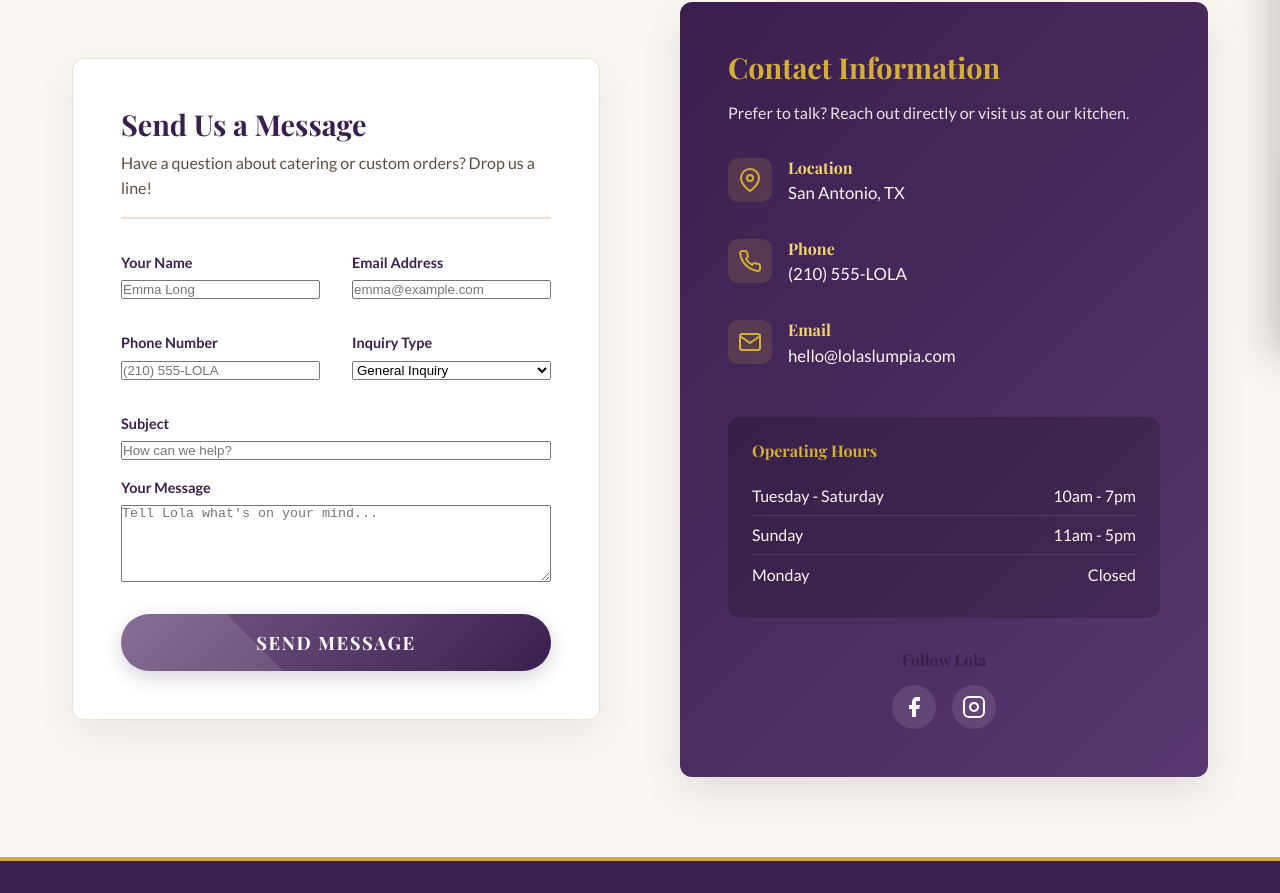
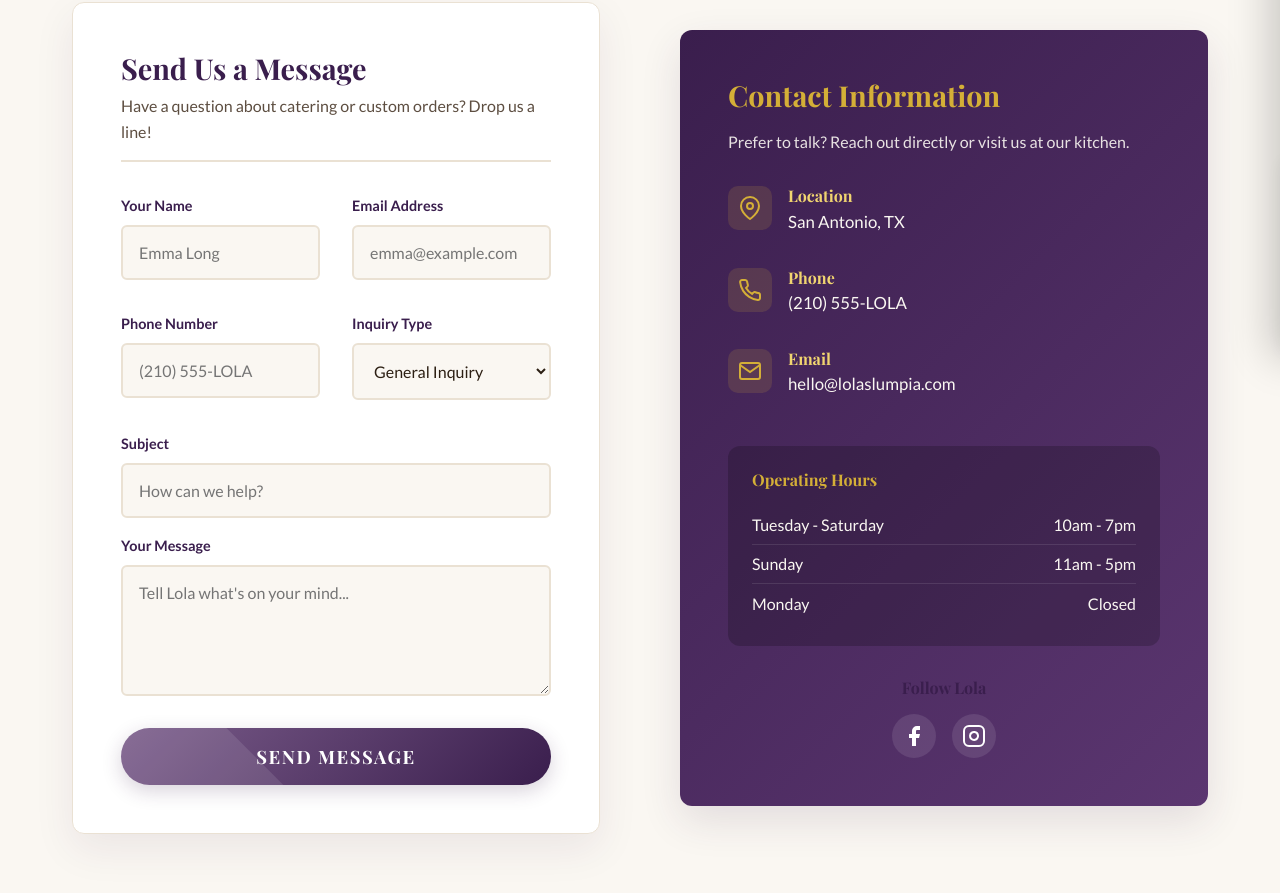
Before and after one commit to EAnthonycarranza/LolasLumpia, a React (Vite) app in the folder client/: page /contact in a window 1280 px wide. Shown: the part 442-1335 px from the top of the page. Built offline with nearby package versions, Linux system fonts and the light colour scheme; no server answers.

Commit message:
fix: resolve logo in emails and enhance contact form styling

```diff
--- a/client/src/App.css
+++ b/client/src/App.css
@@ -1842,6 +1842,49 @@ h1, h2, h3, h4, h5, h6 {
 
 .contact-form-enhanced .form-group {
   margin-bottom: var(--spacing-sm);
+  display: flex;
+  flex-direction: column;
+  gap: 0.5rem;
+}
+
+.contact-form-enhanced .form-group label {
+  font-weight: 700;
+  color: var(--purple-dark);
+  font-size: 0.9rem;
+}
+
+.contact-form-enhanced input,
+.contact-form-enhanced select,
+.contact-form-enhanced textarea {
+  width: 100%;
+  padding: 1rem;
+  border: 2px solid var(--cream-dark);
+  border-radius: var(--radius-sm);
+  font-family: 'Lato', sans-serif;
+  font-size: 1rem;
+  background: var(--cream);
+  transition: all var(--transition-fast);
+  color: var(--text);
+}
+
+.contact-form-enhanced input:hover,
+.contact-form-enhanced select:hover,
+.contact-form-enhanced textarea:hover {
+  border-color: var(--purple-light);
+}
+
+.contact-form-enhanced input:focus,
+.contact-form-enhanced select:focus,
+.contact-form-enhanced textarea:focus {
+  outline: none;
+  border-color: var(--purple);
+  background: var(--white);
+  box-shadow: 0 0 0 4px rgba(122, 92, 138, 0.15);
+}
+
+.contact-form-enhanced textarea {
+  resize: vertical;
+  min-height: 120px;
 }
 
 .btn-block {
```
Also changed, not shown: 1 other file (tests, documents, lock files or other folders).
